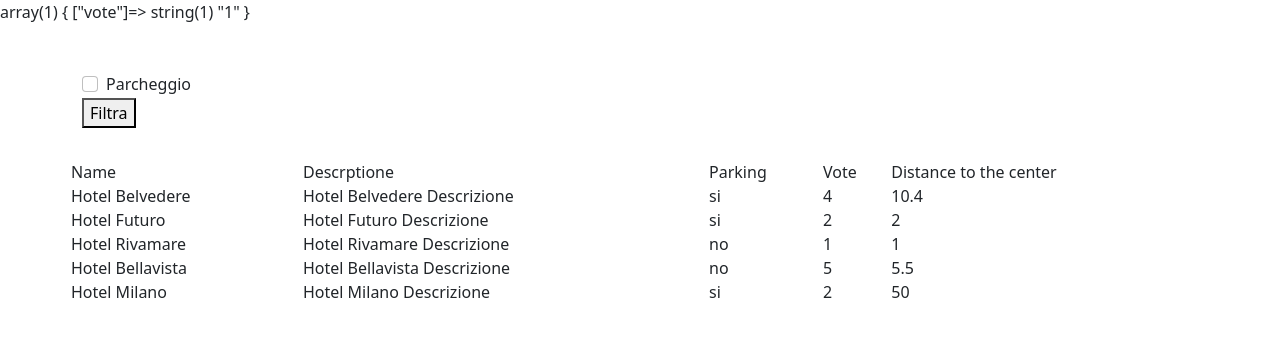
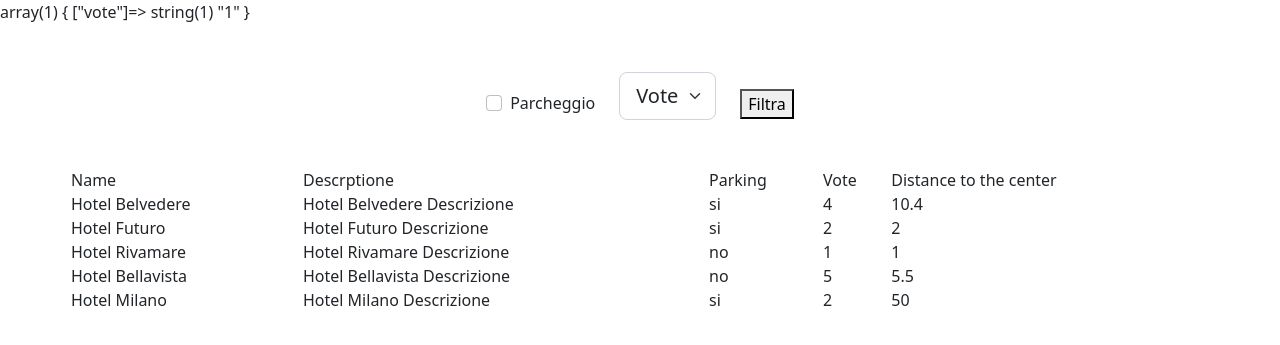
Before and after one commit to CarloFanelli/php-hotel, a PHP site: page /?vote=1 in a window 1280 px wide. Shown: the top 345 px of the page. Run offline with PHP 8.4, Linux system fonts and the light colour scheme.

Commit message:
add vote filter working with parking filter

```diff
--- a/index.php
+++ b/index.php
@@ -65,12 +65,26 @@ var_dump($_GET);
     <div class="container my-5">
 
         <div class="row my-3">
-            <form action="" method="GET">
+            <form class="d-flex gap-4 justify-content-center align-items-center" action="" method="GET">
                 <div class="form-check">
                     <input class="form-check-input" type="checkbox" value="true" id="parking" name="parking">
                     <label class="form-check-label" for="parking">
                         Parcheggio
                     </label>
+                </div>
+
+                <div>
+                    <div class="mb-3">
+                        <select class="form-select form-select-lg" name="vote" id="vote">
+                            <option selected value="">Vote</option>
+                            <option value="1">1</option>
+                            <option value="2">2</option>
+                            <option value="3">3</option>
+                            <option value="4">4</option>
+                            <option value="5">5</option>
+                        </select>
+                    </div>
+
                 </div>
                 <button type="submit">Filtra</button>
             </form>
@@ -100,21 +114,19 @@ var_dump($_GET);
                         }
                         ?>
                         <tr>
-                            <?php if (isset($_GET['parking']) && $hotel['parking']) : ?>
+                            <?php if (isset($_GET['parking']) && $hotel['parking'] && ($_GET['vote']) <= $hotel['vote']) : ?>
+                                <td><?php echo $hotel['name']; ?></td>
+                                <td><?php echo $hotel['description']; ?></td>
+                                <td><?php echo $parking; ?></td>
+                                <td><?php echo $hotel['vote']; ?></td>
+                                <td><?php echo $hotel['distance_to_center']; ?></td>
+                            <?php elseif (!isset($_GET['parking']) && ($_GET['vote']) <= $hotel['vote']) : ?>
                                 <td><?php echo $hotel['name']; ?></td>
                                 <td><?php echo $hotel['description']; ?></td>
                                 <td><?php echo $parking; ?></td>
                                 <td><?php echo $hotel['vote']; ?></td>
                                 <td><?php echo $hotel['distance_to_center']; ?></td>
                             <?php endif; ?>
-                            <?php if (!isset($_GET['parking'])) : ?>
-                                <td><?php echo $hotel['name']; ?></td>
-                                <td><?php echo $hotel['description']; ?></td>
-                                <td><?php echo $parking; ?></td>
-                                <td><?php echo $hotel['vote']; ?></td>
-                                <td><?php echo $hotel['distance_to_center']; ?></td>
-                            <?php endif; ?>
-
                         </tr>
                     <?php endforeach; ?>
                     <?php ?>
```
